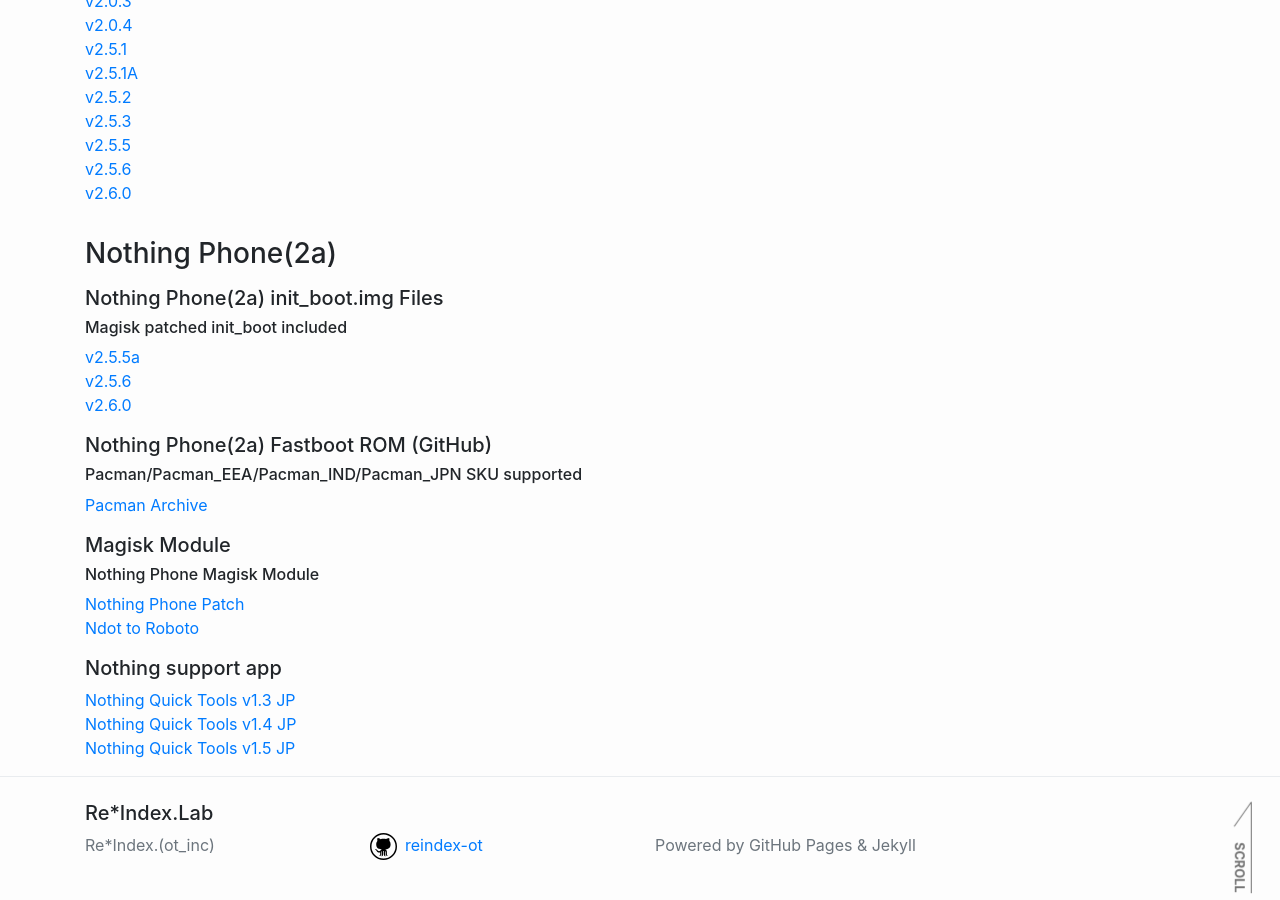
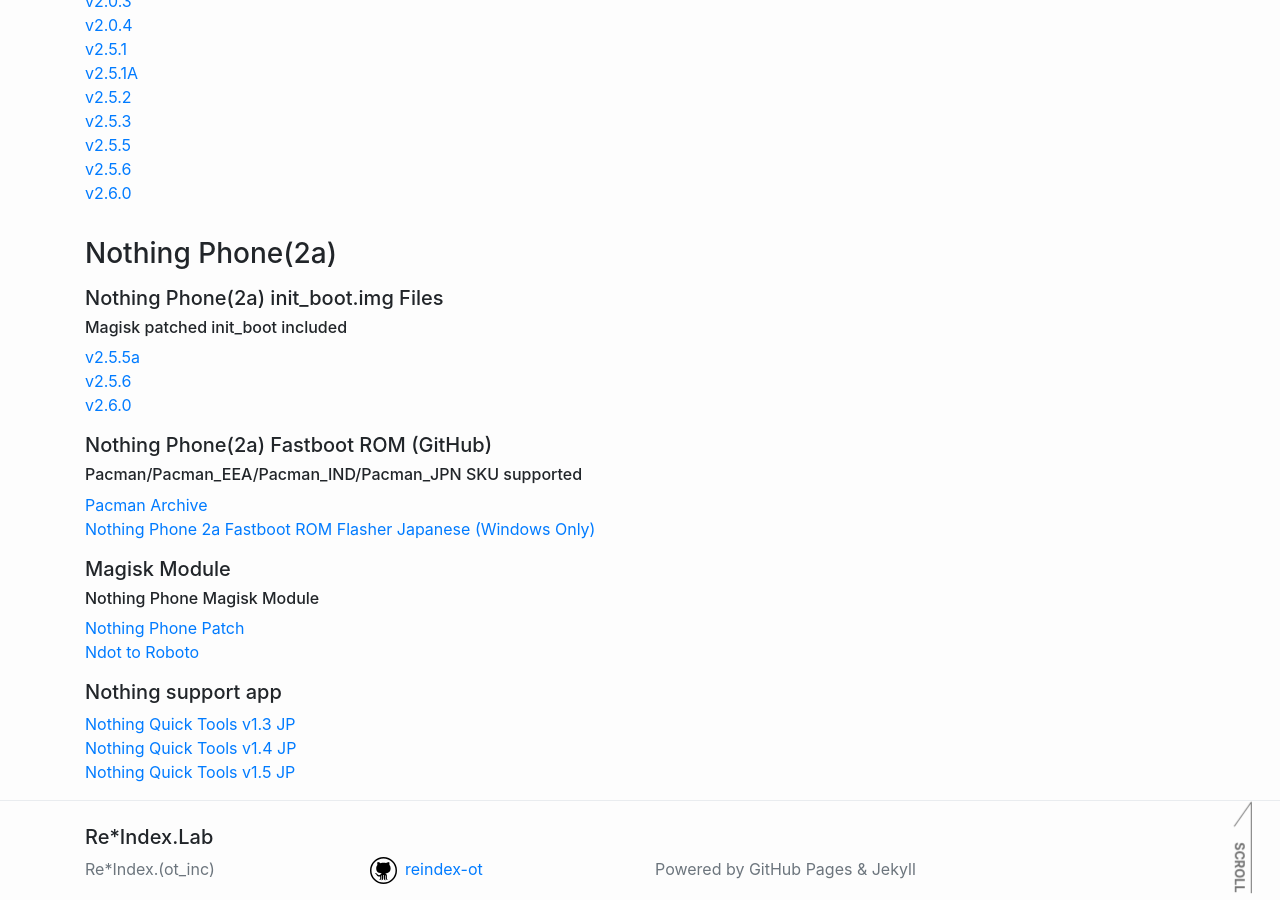
Before and after one commit to reindex-ot/reindex-ot.github.io, a Jekyll site: the page built from nothing.md, in a window 1280 px wide and 900 px high, scrolled down 3599 px. Built offline with Jekyll 4.4.1, drawn with Linux system fonts in a browser that asks for light colours.

Commit message:
Update nothing.md
Signed-off-by: Re*Index. (ot_inc) <32851879+reindex-ot@users.noreply.github.com>

```diff
--- a/nothing.md
+++ b/nothing.md
@@ -143,7 +143,8 @@ If you don't do that, you'll get bricked. Okay?
 
 ##### Nothing Phone(2a) Fastboot ROM (GitHub)
 ###### Pacman/Pacman_EEA/Pacman_IND/Pacman_JPN SKU supported
-[Pacman Archive](https://github.com/spike0en/Pacman_Archive)
+[Pacman Archive](https://github.com/spike0en/Pacman_Archive)<br>
+[Nothing Phone 2a Fastboot ROM Flasher Japanese (Windows Only)](https://github.com/reindex-ot/flashtool)<br>
 
 ##### Magisk Module
 ###### Nothing Phone Magisk Module
```
